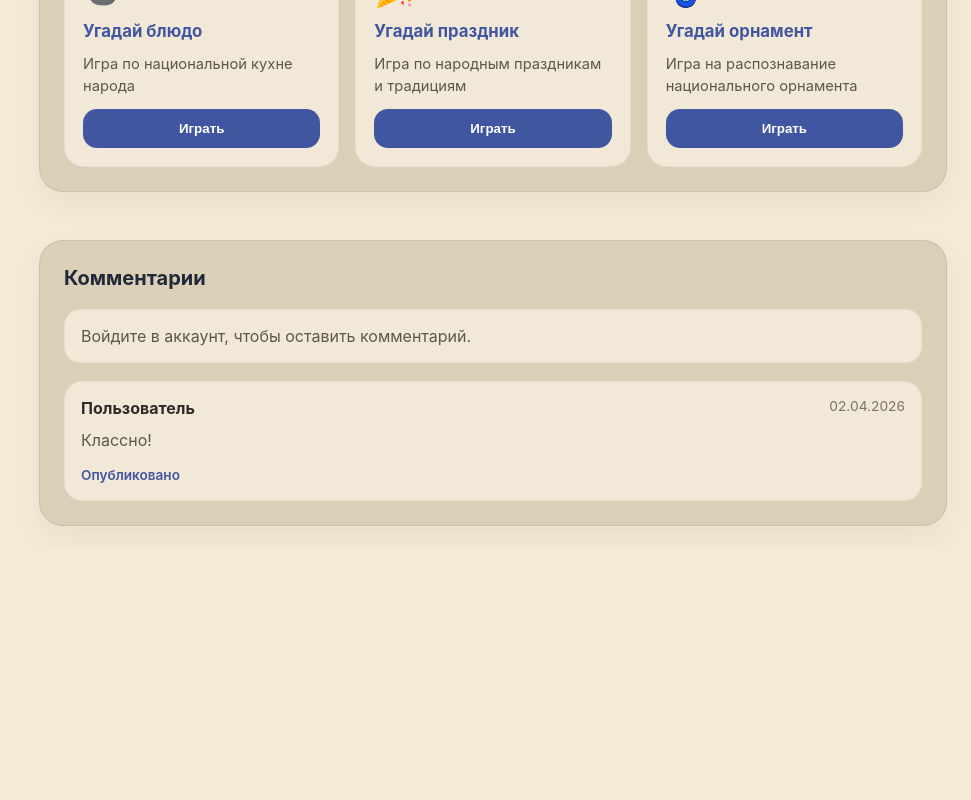
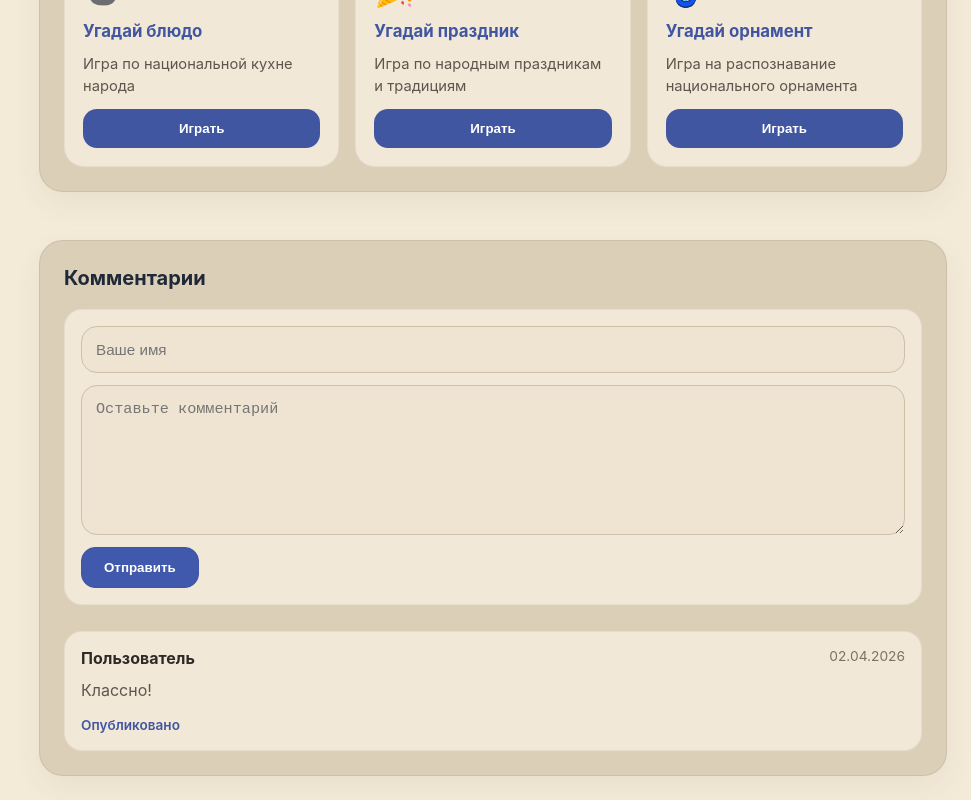
Before and after one commit to atlas-team-2/Frontend_Atlas, a React (Create React App) app: page /peoples in a window 1280 px wide. Shown: the part 2216-3016 px from the top of the page, without its empty margins (309-1280 px from the left). Before the commit the page ends 2766 px from the top, so only its background shows below. Built offline with nearby package versions, Linux system fonts and the light colour scheme; no server answers.

Commit message:
fix: login only for comments (#14)
* fix: login only for comments

* fix: allow comments without required login

```diff
--- a/src/client/api/nations.ts
+++ b/src/client/api/nations.ts
@@ -62,7 +62,8 @@ export interface Game {
 export interface Comment {
   id: string;
   nation_id: string;
-  user_id: string;
+  user_id?: string;
+  author_name?: string;
   text: string;
   created_at: string;
   status: 'pending' | 'approved' | 'rejected' | 'hidden';
@@ -222,13 +223,13 @@ export async function getNationComments(nationId: string): Promise<Comment[]> {
 export async function createNationComment(
   nationId: string,
   text: string,
-  token?: string
+  authorName: string
 ): Promise<Comment> {
   if (USE_MOCKS) {
     const newComment: Comment = {
       id: Math.random().toString(36).substr(2, 9),
       nation_id: nationId,
-      user_id: 'current-user',
+      author_name: authorName,
       text,
       created_at: new Date().toISOString(),
       status: 'approved',
@@ -243,9 +244,11 @@ export async function createNationComment(
     method: 'POST',
     headers: {
       'Content-Type': 'application/json',
-      ...(token ? { Authorization: `Bearer ${token}` } : {}),
     },
-    body: JSON.stringify({ text }),
+    body: JSON.stringify({
+      text,
+      author_name: authorName,
+    }),
   });
 
   if (!response.ok) {
--- a/src/components/moleculs/CommentCard/CommentCard.tsx
+++ b/src/components/moleculs/CommentCard/CommentCard.tsx
@@ -17,7 +17,7 @@ function CommentCard({ comment }: CommentCardProps) {
   return (
     <div className="comment-card">
       <div className="comment-card__header">
-        <span className="comment-card__author">Пользователь</span>
+        <span className="comment-card__author">{comment.author_name || 'Пользователь'}</span>
         <span className="comment-card__date">
           {new Date(comment.created_at).toLocaleDateString('ru-RU')}
         </span>
--- a/src/components/moleculs/CommentForm/CommentForm.tsx
+++ b/src/components/moleculs/CommentForm/CommentForm.tsx
@@ -1,7 +1,10 @@
 import { FormEvent } from 'react';
 
 type CommentFormProps = {
+  isAuth: boolean;
+  authorName: string;
   commentText: string;
+  onAuthorNameChange: (value: string) => void;
   onCommentTextChange: (value: string) => void;
   onSubmit: (event: FormEvent<HTMLFormElement>) => void;
   commentError: string;
@@ -10,7 +13,10 @@ type CommentFormProps = {
 };
 
 function CommentForm({
+  isAuth,
+  authorName,
   commentText,
+  onAuthorNameChange,
   onCommentTextChange,
   onSubmit,
   commentError,
@@ -19,20 +25,28 @@ function CommentForm({
 }: CommentFormProps) {
   return (
     <form className="comments-block__form" onSubmit={onSubmit}>
+      {!isAuth && (
+        <input
+          className="comments-block__input"
+          type="text"
+          placeholder="Ваше имя"
+          value={authorName}
+          onChange={(event) => onAuthorNameChange(event.target.value)}
+          disabled={isCommentSubmitting}
+        />
+      )}
+
       <textarea
         className="comments-block__textarea"
-        placeholder="Поделитесь впечатлениями или историей..."
+        placeholder="Оставьте комментарий"
         value={commentText}
         onChange={(event) => onCommentTextChange(event.target.value)}
         disabled={isCommentSubmitting}
       />
 
       {commentError && <p className="comments-block__error">{commentError}</p>}
-      {commentSuccess && <p className="comments-block__success">{commentSuccess}</p>}
 
       <div className="comments-block__actions">
-        <p className="comments-block__hint">Комментарий будет опубликован после модерации</p>
-
         <button className="comments-block__submit" type="submit" disabled={isCommentSubmitting}>
           {isCommentSubmitting ? 'Отправка...' : 'Отправить'}
         </button>
--- a/src/components/organisms/CommentsSection/CommentsSection.tsx
+++ b/src/components/organisms/CommentsSection/CommentsSection.tsx
@@ -7,10 +7,11 @@ import CommentForm from '@/components/moleculs/CommentForm/CommentForm';
 
 interface CommentsSectionProps {
   isAuth: boolean;
-  canWriteComment: boolean;
   comments: Comment[];
   isLoadingComments: boolean;
+  authorName: string;
   commentText: string;
+  onAuthorNameChange: (value: string) => void;
   onCommentTextChange: (value: string) => void;
   onSubmit: (event: FormEvent<HTMLFormElement>) => void;
   commentError: string;
@@ -20,10 +21,11 @@ interface CommentsSectionProps {
 
 function CommentsSection({
   isAuth,
-  canWriteComment,
   comments,
   isLoadingComments,
+  authorName,
   commentText,
+  onAuthorNameChange,
   onCommentTextChange,
   onSubmit,
   commentError,
@@ -38,20 +40,17 @@ function CommentsSection({
 
       <div className="nation-section__content">
         <div className="comments-block">
-          {isAuth && canWriteComment ? (
           <CommentForm
+            isAuth={isAuth}
+            authorName={authorName}
             commentText={commentText}
+            onAuthorNameChange={onAuthorNameChange}
             onCommentTextChange={onCommentTextChange}
             onSubmit={onSubmit}
             commentError={commentError}
             commentSuccess={commentSuccess}
             isCommentSubmitting={isCommentSubmitting}
           />
-          ) : (
-            <div className="comments-block__login-note">
-              Войдите в аккаунт, чтобы оставить комментарий.
-            </div>
-          )}
 
           <div className="comments-list">
             {isLoadingComments ? (
--- a/src/hooks/useNationComments.ts
+++ b/src/hooks/useNationComments.ts
@@ -1,9 +1,9 @@
 import { useEffect, useState, type FormEventHandler } from 'react';
 import { Comment, createNationComment, getNationComments } from '@/client/api/nations';
-import { authStorage } from '@/client/api/auth-storage';
 
-export function useNationComments(nationId: string | null) {
+export function useNationComments(nationId: string | null, isAuth: boolean) {
   const [comments, setComments] = useState<Comment[]>([]);
+  const [authorName, setAuthorName] = useState('');
   const [commentText, setCommentText] = useState('');
   const [commentError, setCommentError] = useState('');
   const [commentSuccess, setCommentSuccess] = useState('');
@@ -47,8 +47,15 @@ export function useNationComments(nationId: string | null) {
 
     const currentNationId = nationId;
     const trimmedComment = commentText.trim();
+    const trimmedAuthorName = isAuth ? 'Пользователь' : authorName.trim();
+
+    if (!isAuth && !trimmedAuthorName) {
+      setCommentError('Введите имя');
+      return;
+    }
 
     if (!trimmedComment) {
+      setCommentError('Введите текст комментария');
       return;
     }
 
@@ -57,14 +64,10 @@ export function useNationComments(nationId: string | null) {
     setCommentSuccess('');
 
     try {
-      const token = authStorage.getAccessToken() || undefined;
-
-      await createNationComment(currentNationId, trimmedComment, token);
+      await createNationComment(currentNationId, trimmedComment, trimmedAuthorName);
 
       setCommentText('');
-      setCommentSuccess('Отправлено');
-
-      setIsLoadingComments(true);
+      setCommentSuccess('Комментарий отправлен');
 
       const refreshedComments = await getNationComments(currentNationId);
       setComments(refreshedComments);
@@ -72,12 +75,13 @@ export function useNationComments(nationId: string | null) {
       setCommentError(error instanceof Error ? error.message : 'Не удалось отправить комментарий');
     } finally {
       setIsCommentSubmitting(false);
-      setIsLoadingComments(false);
     }
   };
 
   return {
     comments,
+    authorName,
+    setAuthorName,
     commentText,
     setCommentText,
     commentError,
--- a/src/pages/LoginPage.tsx
+++ b/src/pages/LoginPage.tsx
@@ -93,6 +93,7 @@ function LoginPage() {
           <span className="ornament ornament--tr" />
           <span className="ornament ornament--bl" />
           <span className="ornament ornament--br" />
+
           <div className="form-header">
             <motion.h2
               className="form-title"
--- a/src/pages/PeopleListPage.css
+++ b/src/pages/PeopleListPage.css
@@ -431,6 +431,21 @@
   border: 1px solid var(--color-border-light);
 }
 
+.comments-block__input {
+  border-radius: 16px;
+  border: 1px solid var(--color-border-base);
+  background: var(--color-bg-surface-soft);
+  padding: 14px;
+  font-size: 0.95rem;
+  color: var(--color-text-primary);
+  outline: none;
+}
+
+.comments-block__input:focus {
+  border-color: var(--color-brand-blue);
+  box-shadow: 0 0 0 3px var(--color-shadow-blue-08);
+}
+
 .comments-block__textarea {
   min-height: 120px;
   resize: vertical;
@@ -448,6 +463,12 @@
   box-shadow: 0 0 0 3px var(--color-shadow-blue-08);
 }
 
+.comments-block__input:disabled,
+.comments-block__textarea:disabled {
+  opacity: 0.7;
+  cursor: wait;
+}
+
 .comments-block__actions {
   display: flex;
   justify-content: space-between;
@@ -462,13 +483,19 @@
 }
 
 .comments-block__submit {
-  border: none;
+  border: 1px solid #3f55a8;
   border-radius: 14px;
-  padding: 12px 18px;
-  background: var(--color-brand-green);
-  color: var(--color-white);
-  font-weight: 600;
+  padding: 12px 22px;
+  background: #4059ad;
+  color: #fff;
+  font-weight: 700;
   cursor: pointer;
+  transition: 0.2s ease;
+}
+
+.comments-block__submit:hover {
+  background: #344891;
+  transform: translateY(-1px);
 }
 
 .comments-block__submit:disabled {
@@ -488,19 +515,13 @@
   font-size: 0.9rem;
 }
 
-.comments-block__login-note {
-  padding: 16px;
-  border-radius: 16px;
-  background: var(--color-bg-surface);
-  color: var(--color-text-secondary);
-  border: 1px solid var(--color-border-light);
-}
-
 .comments-list {
   display: flex;
   flex-direction: column;
   gap: 12px;
+  margin-top: 8px;
 }
+
 .comments-loading {
   padding: 18px;
   border-radius: 18px;
@@ -508,11 +529,6 @@
   border: 1px solid var(--color-border-light);
   color: var(--color-text-secondary);
   text-align: center;
-}
-
-.comments-block__textarea:disabled {
-  opacity: 0.7;
-  cursor: wait;
 }
 
 .comment-card {
--- a/src/pages/PeopleListPage.tsx
+++ b/src/pages/PeopleListPage.tsx
@@ -12,9 +12,9 @@ import Loader from '@/components/atoms/Loader/Loader';
 import PageError from '@/components/atoms/PageError/PageError';
 
 function PeopleListPage() {
-  const { isAuth } = useAuth();
   const navigate = useNavigate();
   const { id: routeNationId } = useParams<{ id?: string }>();
+  const { isAuth } = useAuth();
 
   const {
     search,
@@ -35,6 +35,8 @@ function PeopleListPage() {
 
   const {
     comments,
+    authorName,
+    setAuthorName,
     commentText,
     setCommentText,
     commentError,
@@ -42,7 +44,7 @@ function PeopleListPage() {
     isLoadingComments,
     isCommentSubmitting,
     handleCommentSubmit,
-  } = useNationComments(selectedNationId);
+  } = useNationComments(selectedNationId, isAuth);
 
   function handleSelectNation(nationId: string) {
     setSelectedNationId(nationId);
@@ -84,10 +86,11 @@ function PeopleListPage() {
 
                 <CommentsSection
                   isAuth={isAuth}
-                  canWriteComment={isAuth}
                   comments={comments}
                   isLoadingComments={isLoadingComments}
                   onSubmit={handleCommentSubmit}
+                  authorName={authorName}
+                  onAuthorNameChange={setAuthorName}
                   commentText={commentText}
                   onCommentTextChange={setCommentText}
                   commentError={commentError}
```
Lines whose indentation alone changed are shown as unchanged.
